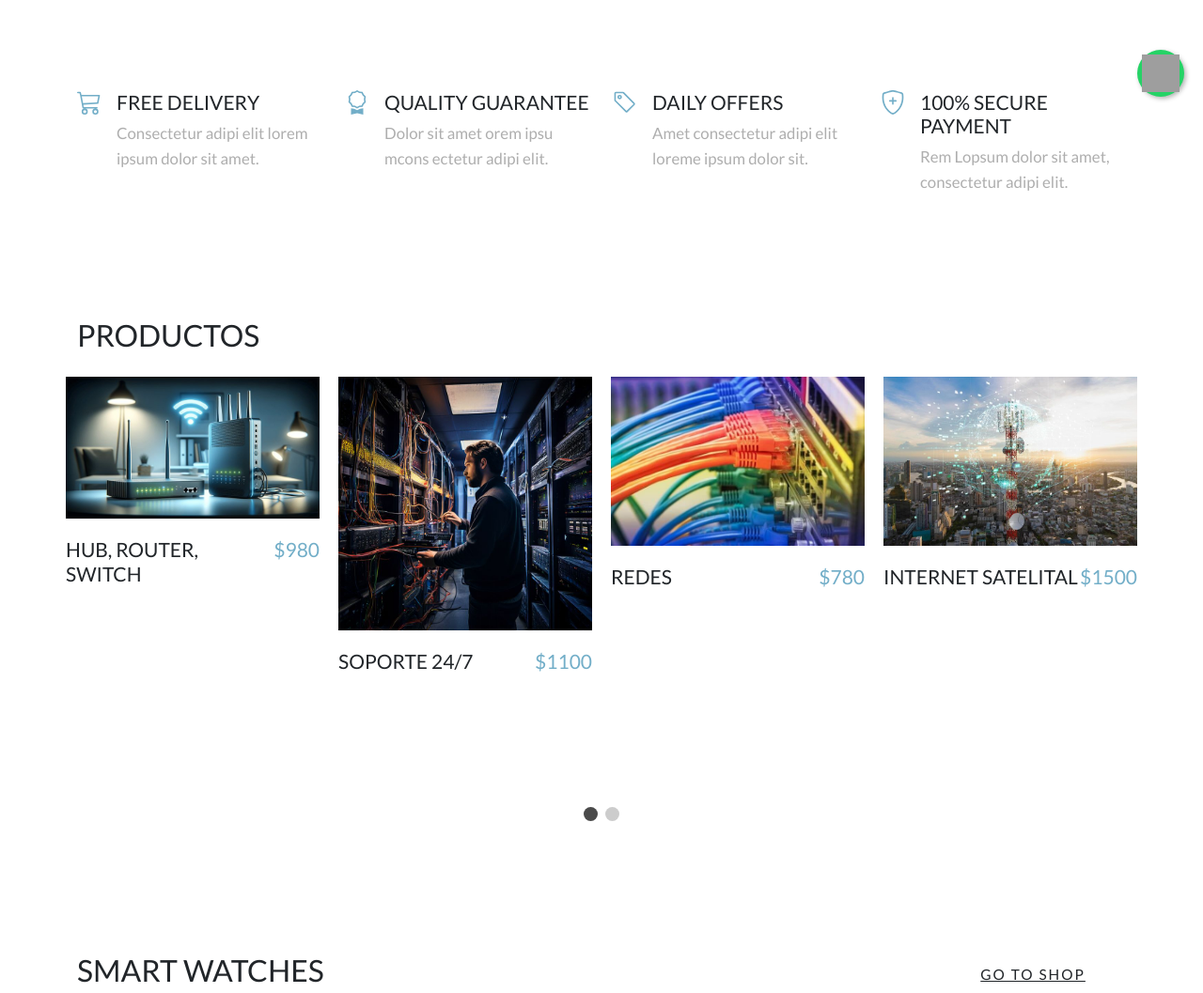
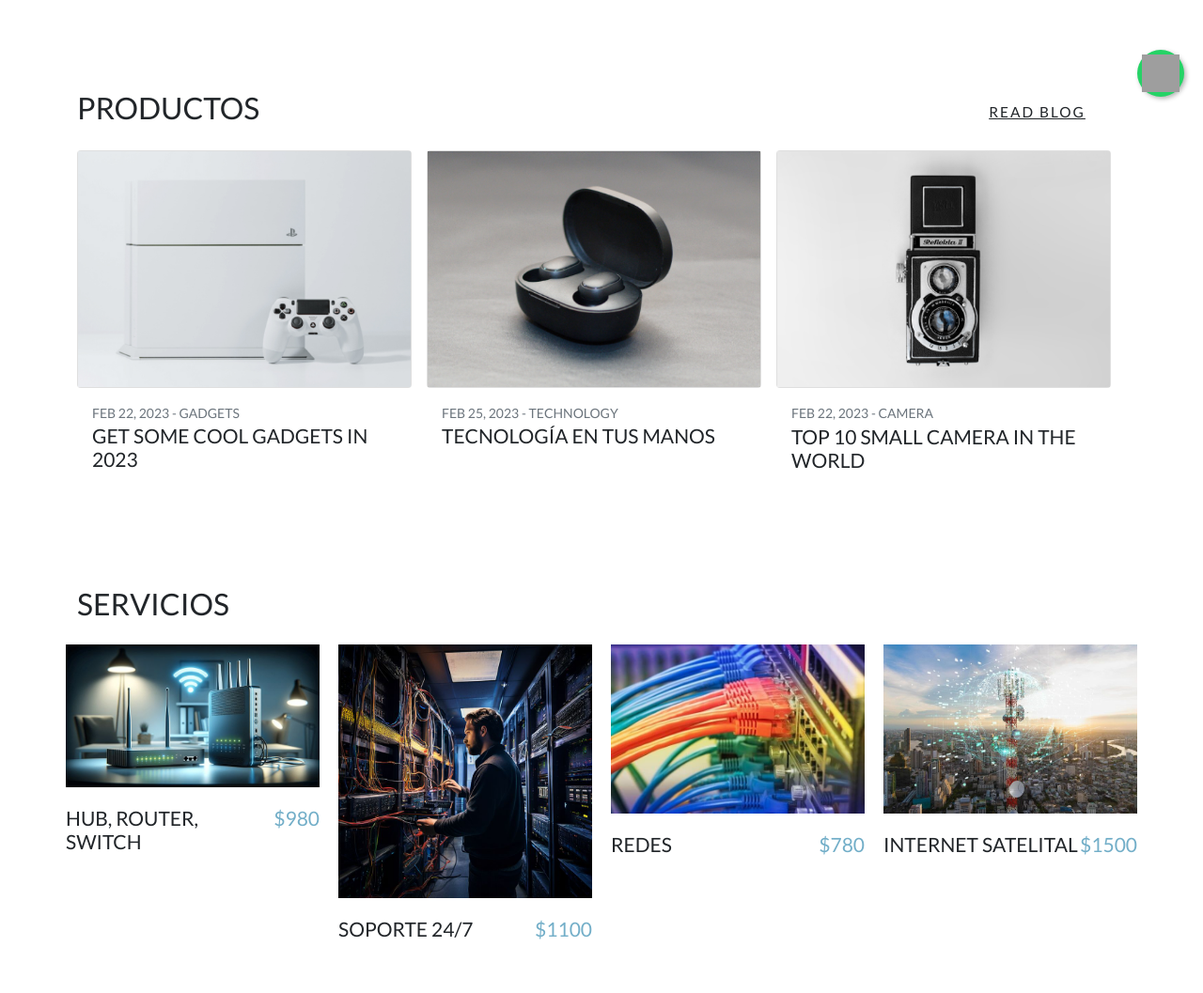
Before and after one commit to rolysarmiento/kentelperu, a plain HTML site: page index.html in a window 1280 px wide. Shown: the part 677-1734 px from the top of the page at 94% size. Drawn offline with nearby package versions, Linux system fonts and the light colour scheme; grey boxes are pictures that could not be loaded.

Commit message:
quitando cosas que no se usaran

```diff
--- a/index.html
+++ b/index.html
@@ -192,9 +192,9 @@
               <li class="nav-item">
                 <a class="nav-link me-4" href="#yearly-sale">Sale</a>
               </li>
-              <li class="nav-item">
+              <!-- <li class="nav-item">
                 <a class="nav-link me-4" href="#latest-blog">Blog</a>
-              </li>
+              </li> -->
               <!-- <li class="nav-item dropdown">
                 <a class="nav-link me-4 dropdown-toggle link-dark" data-bs-toggle="dropdown" href="#" role="button"
                   aria-expanded="false">Pages</a>
@@ -318,55 +318,59 @@
   <section id="company-services" class="padding-large">
     <div class="container">
       <div class="row">
-        <div class="col-lg-3 col-md-6 pb-3">
-          <div class="icon-box d-flex">
-            <div class="icon-box-icon pe-3 pb-3">
-              <svg class="cart-outline">
-                <use xlink:href="#cart-outline" />
-              </svg>
+        <div class="display-header d-flex justify-content-between pb-3">
+          <h2 class="display-7 text-dark text-uppercase">Productos</h2>
+          <div class="btn-right">
+            <a href="blog.html" class="btn btn-medium btn-normal text-uppercase">Read Blog</a>
+          </div>
+        </div>
+        <div class="post-grid d-flex flex-wrap justify-content-between">
+          <div class="col-lg-4 col-sm-12">
+            <div class="card border-none me-3">
+              <div class="card-image">
+                <img src="images/post-item1.jpg" alt="" class="img-fluid">
+              </div>
             </div>
-            <div class="icon-box-content">
-              <h3 class="card-title text-uppercase text-dark">Free delivery</h3>
-              <p>Consectetur adipi elit lorem ipsum dolor sit amet.</p>
+            <div class="card-body text-uppercase">
+              <div class="card-meta text-muted">
+                <span class="meta-date">feb 22, 2023</span>
+                <span class="meta-category">- Gadgets</span>
+              </div>
+              <h3 class="card-title">
+                <a href="#">Get some cool gadgets in 2023</a>
+              </h3>
             </div>
           </div>
-        </div>
-        <div class="col-lg-3 col-md-6 pb-3">
-          <div class="icon-box d-flex">
-            <div class="icon-box-icon pe-3 pb-3">
-              <svg class="quality">
-                <use xlink:href="#quality" />
-              </svg>
+          <div class="col-lg-4 col-sm-12">
+            <div class="card border-none me-3">
+              <div class="card-image">
+                <img src="images/post-item2.jpg" alt="" class="img-fluid">
+              </div>
             </div>
-            <div class="icon-box-content">
-              <h3 class="card-title text-uppercase text-dark">Quality guarantee</h3>
-              <p>Dolor sit amet orem ipsu mcons ectetur adipi elit.</p>
+            <div class="card-body text-uppercase">
+              <div class="card-meta text-muted">
+                <span class="meta-date">feb 25, 2023</span>
+                <span class="meta-category">- Technology</span>
+              </div>
+              <h3 class="card-title">
+                <a href="#">Tecnología en tus manos</a>
+              </h3>
             </div>
           </div>
-        </div>
-        <div class="col-lg-3 col-md-6 pb-3">
-          <div class="icon-box d-flex">
-            <div class="icon-box-icon pe-3 pb-3">
-              <svg class="price-tag">
-                <use xlink:href="#price-tag" />
-              </svg>
+          <div class="col-lg-4 col-sm-12">
+            <div class="card border-none me-3">
+              <div class="card-image">
+                <img src="images/post-item3.jpg" alt="" class="img-fluid">
+              </div>
             </div>
-            <div class="icon-box-content">
-              <h3 class="card-title text-uppercase text-dark">Daily offers</h3>
-              <p>Amet consectetur adipi elit loreme ipsum dolor sit.</p>
-            </div>
-          </div>
-        </div>
-        <div class="col-lg-3 col-md-6 pb-3">
-          <div class="icon-box d-flex">
-            <div class="icon-box-icon pe-3 pb-3">
-              <svg class="shield-plus">
-                <use xlink:href="#shield-plus" />
-              </svg>
-            </div>
-            <div class="icon-box-content">
-              <h3 class="card-title text-uppercase text-dark">100% secure payment</h3>
-              <p>Rem Lopsum dolor sit amet, consectetur adipi elit.</p>
+            <div class="card-body text-uppercase">
+              <div class="card-meta text-muted">
+                <span class="meta-date">feb 22, 2023</span>
+                <span class="meta-category">- Camera</span>
+              </div>
+              <h3 class="card-title">
+                <a href="#">Top 10 Small Camera In The World</a>
+              </h3>
             </div>
           </div>
         </div>
@@ -377,7 +381,7 @@
     <div class="container">
       <div class="row">
         <div class="display-header d-flex justify-content-between pb-3">
-          <h2 class="display-7 text-dark text-uppercase">Productos</h2>
+          <h2 class="display-7 text-dark text-uppercase">Servicios</h2>
           <!-- <div class="btn-right">
             <a href="shop.html" class="btn btn-medium btn-normal text-uppercase">Comprar</a>
           </div> -->
@@ -612,9 +616,11 @@
     <div class="row d-flex flex-wrap align-items-center">
       <div class="col-md-6 col-sm-12">
         <div class="text-content offset-4 padding-medium">
-          <h3>10% off</h3>
-          <h2 class="display-2 pb-5 text-uppercase text-dark">New year sale</h2>
-          <a href="shop.html" class="btn btn-medium btn-dark text-uppercase btn-rounded-none">Shop Sale</a>
+          <!-- <h3>10% off</h3> -->
+          <h3>INTERNET </h3>
+          <h3>DE ALTA VELOCIDAD</h3>
+          <h3>HASTA EN LAS UBICACIONES MÁS REMOTAS</h3>
+          <!-- <a href="shop.html" class="btn btn-medium btn-dark text-uppercase btn-rounded-none">Shop Sale</a> -->
         </div>
       </div>
       <div class="col-md-6 col-sm-12">
@@ -622,7 +628,7 @@
       </div>
     </div>
   </section>
-  <section id="latest-blog" class="padding-large">
+  <!-- <section id="latest-blog" class="padding-large">
     <div class="container">
       <div class="row">
         <div class="display-header d-flex justify-content-between pb-3">
@@ -683,7 +689,7 @@
         </div>
       </div>
     </div>
-  </section>
+  </section> -->
   <section id="testimonials" class="position-relative">
     <div class="container">
       <div class="row">
@@ -793,7 +799,7 @@
       </div>
     </div>
   </section>
-  <section id="instagram" class="padding-large overflow-hidden no-padding-top">
+  <!-- <section id="instagram" class="padding-large overflow-hidden no-padding-top">
     <div class="container">
       <div class="row">
         <div class="display-header text-uppercase text-dark text-center pb-3">
@@ -853,7 +859,7 @@
         </div>
       </div>
     </div>
-  </section>
+  </section> -->
   <footer id="footer" class="overflow-hidden">
     <div class="container">
       <div class="row">
@@ -984,7 +990,8 @@
         </div> -->
         <div class="col-md-4 col-sm-6">
           <div class="copyright">
-            <p>© Copyright 2025 KentelPeru.com Design by <a href="https://rystechnology.com/" target="_blank">R&S Solutions Technology</a>
+            <p>© Copyright 2025 KentelPeru.com Design by <a href="https://rystechnology.com/" target="_blank">R&S
+                Solutions Technology</a>
             </p>
           </div>
         </div>
```
Also changed, not shown: images/post-small-image22.jpg (renamed from images/post-small-image2.jpg), images/single-image1.png, images/single-image11.png (added).
